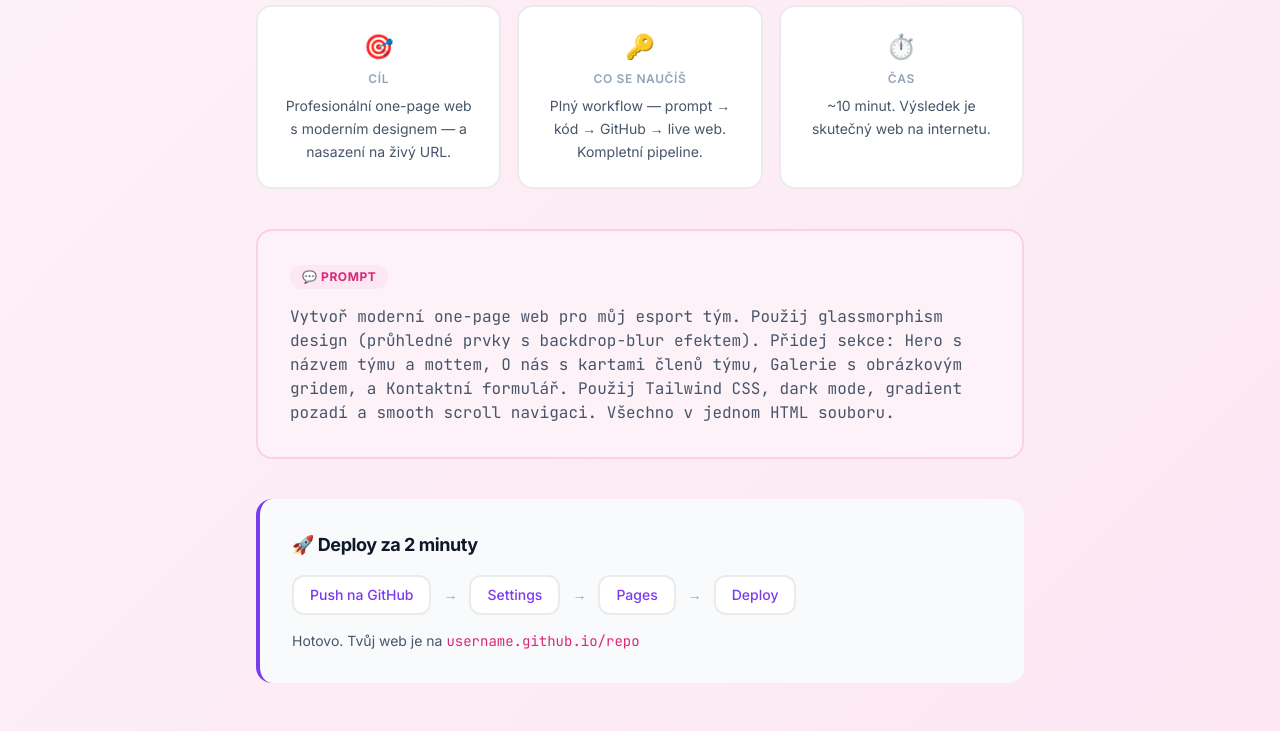
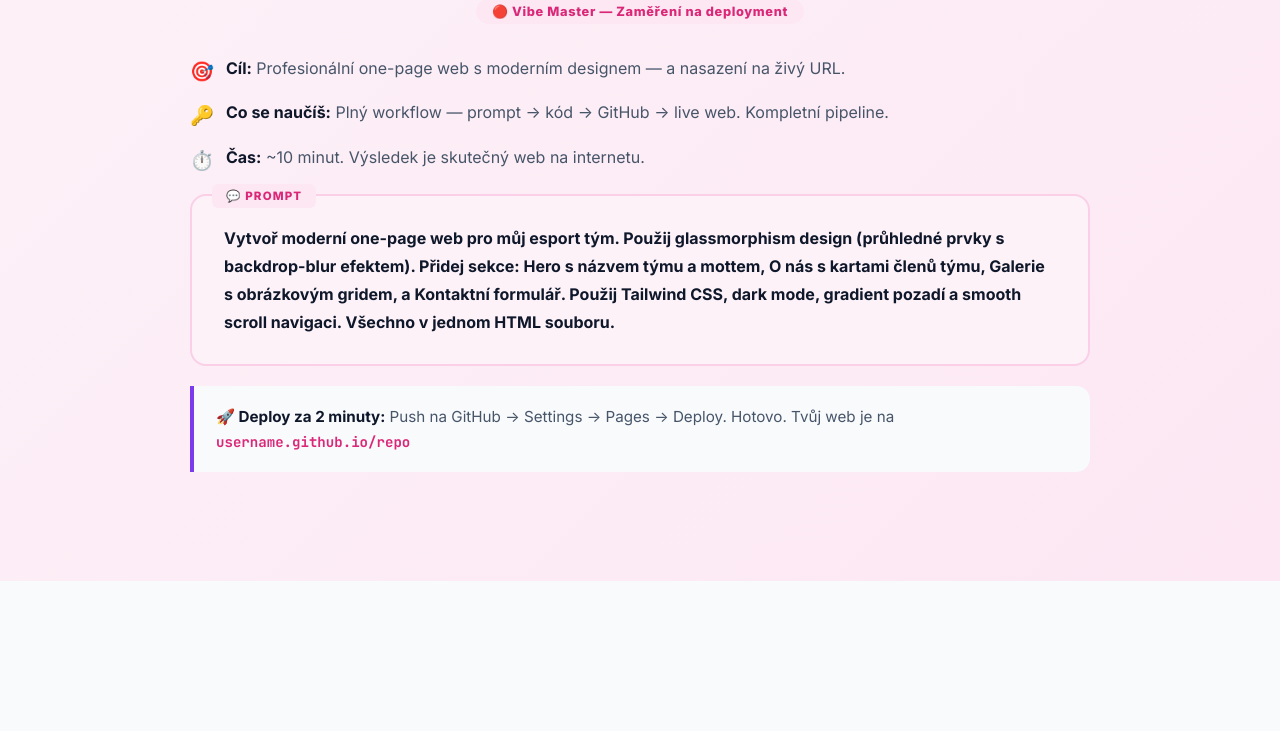
Before and after one commit to tmutina79-png/webova-stranka, a plain HTML site: page index.html in a window 1280 px wide. Shown: the part 219-950 px from the top of the page. After the commit the page ends 800 px from the top, so only its background shows below. Drawn offline with nearby package versions, Linux system fonts and the light colour scheme.

Commit message:
fix: přesná kopie slidu 11 z prezentace (stejné CSS, HTML, třídy)

```diff
--- a/index.html
+++ b/index.html
@@ -4,121 +4,258 @@
     <meta charset="UTF-8">
     <meta name="viewport" content="width=device-width, initial-scale=1.0">
     <title>🌐 Projekt 4: Landing Page</title>
-    <script src="https://cdn.tailwindcss.com"></script>
     <link rel="preconnect" href="https://fonts.googleapis.com">
     <link href="https://fonts.googleapis.com/css2?family=Inter:wght@300;400;500;600;700;800;900&family=JetBrains+Mono:wght@400;700&display=swap" rel="stylesheet">
     <style>
-        * { font-family: 'Inter', sans-serif; }
+        /* ═══════════════════════════════════════════
+           RESET & BASE — LIGHT MODE
+        ═══════════════════════════════════════════ */
+        *, *::before, *::after { margin: 0; padding: 0; box-sizing: border-box; }
+
+        :root {
+            --bg-main: #f8fafc;
+            --bg-slide: #ffffff;
+            --bg-card: rgba(0,0,0,0.03);
+            --bg-card-hover: rgba(0,0,0,0.06);
+            --accent-purple: #7c3aed;
+            --accent-blue: #2563eb;
+            --accent-cyan: #0891b2;
+            --accent-green: #16a34a;
+            --accent-pink: #db2777;
+            --accent-orange: #ea580c;
+            --accent-yellow: #ca8a04;
+            --accent-red: #dc2626;
+            --text-primary: #0f172a;
+            --text-secondary: #475569;
+            --text-muted: #94a3b8;
+            --border: rgba(0,0,0,0.08);
+            --border-strong: rgba(0,0,0,0.12);
+            --glass: rgba(255,255,255,0.7);
+            --glass-border: rgba(0,0,0,0.06);
+            --radius: 16px;
+        }
+
+        html { font-size: 16px; }
+
         body {
-            background: #f8fafc;
+            font-family: 'Inter', -apple-system, sans-serif;
+            background: var(--bg-main);
+            color: var(--text-primary);
+            min-height: 100vh;
+            width: 100%;
+        }
+
+        /* ═══════════════════════════════════════════
+           SLIDE BACKGROUND
+        ═══════════════════════════════════════════ */
+        .slide--pink {
+            background: linear-gradient(135deg, #fdf2f8 0%, #fce7f3 100%);
+        }
+
+        .slide {
+            display: flex;
+            flex-direction: column;
+            justify-content: center;
+            align-items: center;
+            padding: 60px 80px;
             min-height: 100vh;
         }
-        .slide-bg {
-            background: linear-gradient(135deg, #fdf2f8 0%, #fce7f3 100%);
+
+        /* ═══════════════════════════════════════════
+           TYPOGRAPHY
+        ═══════════════════════════════════════════ */
+        .slide-title {
+            font-size: clamp(2rem, 4vw, 3.2rem);
+            font-weight: 800;
+            line-height: 1.15;
+            letter-spacing: -0.02em;
+            margin-bottom: 16px;
+            color: var(--text-primary);
         }
-        .card {
-            background: #ffffff;
-            border: 2px solid rgba(0,0,0,0.08);
-            transition: all 0.3s ease;
+
+        .tag {
+            display: inline-block;
+            padding: 6px 18px;
+            border-radius: 100px;
+            font-size: 0.85rem;
+            font-weight: 700;
+            letter-spacing: 0.05em;
+            text-transform: uppercase;
+            margin-bottom: 20px;
         }
-        .card:hover {
-            border-color: rgba(0,0,0,0.12);
-            box-shadow: 0 4px 12px rgba(0,0,0,0.08);
+
+        .tag--pink { background: #fce7f3; color: var(--accent-pink); }
+
+        /* ═══════════════════════════════════════════
+           LAYOUT COMPONENTS
+        ═══════════════════════════════════════════ */
+        .content-wrapper {
+            width: 100%;
+            max-width: 900px;
         }
-        .gradient-text {
-            background: linear-gradient(135deg, #7c3aed, #2563eb, #0891b2);
-            -webkit-background-clip: text;
-            -webkit-text-fill-color: transparent;
-            background-clip: text;
+
+        /* Bullet list */
+        .bullet-list {
+            list-style: none;
+            display: flex;
+            flex-direction: column;
+            gap: 14px;
         }
+
+        .bullet-list li {
+            display: flex;
+            align-items: flex-start;
+            gap: 12px;
+            font-size: 1rem;
+            line-height: 1.55;
+            color: var(--text-secondary);
+        }
+
+        .bullet-list li .bullet-icon {
+            flex-shrink: 0;
+            font-size: 1.2rem;
+            margin-top: 1px;
+        }
+
+        .bullet-list li strong {
+            color: var(--text-primary);
+        }
+
+        /* Prompt box */
         .prompt-box {
+            border-radius: var(--radius);
+            padding: 28px 32px;
+            font-size: 1rem;
+            line-height: 1.75;
+            color: var(--text-primary);
+            position: relative;
+            margin-top: 18px;
+            font-weight: 500;
+        }
+
+        .prompt-box::before {
+            content: '💬 Prompt';
+            position: absolute;
+            top: -12px;
+            left: 20px;
+            padding: 2px 14px;
+            font-size: 0.72rem;
+            font-weight: 800;
+            letter-spacing: 0.1em;
+            text-transform: uppercase;
+            border-radius: 6px;
+        }
+
+        .prompt-box.pink-prompt {
             background: #fdf2f8;
             border: 2px solid #fbcfe8;
         }
-        .prompt-box-label {
-            color: #db2777;
-            background: #fce7f3;
+        .prompt-box.pink-prompt::before { color: var(--accent-pink); background: #fce7f3; }
+
+        /* Difficulty badge */
+        .difficulty {
+            display: inline-flex;
+            align-items: center;
+            gap: 6px;
+            padding: 5px 16px;
+            border-radius: 100px;
+            font-size: 0.8rem;
+            font-weight: 800;
+            letter-spacing: 0.05em;
         }
+
+        .difficulty--hard { background: #fce7f3; color: var(--accent-pink); }
+
+        /* Highlight box */
         .highlight-box {
             background: #f8fafc;
-            border-left: 4px solid #7c3aed;
+            border-left: 4px solid var(--accent-purple);
+            padding: 18px 22px;
+            border-radius: 0 14px 14px 0;
+            margin: 14px 0;
         }
-        .tag {
-            background: #fce7f3;
-            color: #db2777;
+
+        .highlight-box p {
+            font-size: 0.95rem;
+            color: var(--text-secondary);
+            line-height: 1.65;
+        }
+
+        /* ═══════════════════════════════════════════
+           HELPERS
+        ═══════════════════════════════════════════ */
+        .centered {
+            display: flex;
+            flex-direction: column;
+            align-items: center;
+            text-align: center;
+        }
+
+        .left-align { text-align: left; }
+        .mt-20 { margin-top: 20px; }
+        .mt-32 { margin-top: 32px; }
+        .mb-16 { margin-bottom: 16px; }
+
+        /* ═══════════════════════════════════════════
+           ANIMATIONS
+        ═══════════════════════════════════════════ */
+        .fade-in        { animation: childFade 0.5s 0.05s ease both; }
+        .fade-in-delay-1 { animation: childFade 0.5s 0.18s ease both; }
+        .fade-in-delay-2 { animation: childFade 0.5s 0.32s ease both; }
+        .fade-in-delay-3 { animation: childFade 0.5s 0.46s ease both; }
+
+        @keyframes childFade {
+            from { opacity: 0; transform: translateY(14px); }
+            to   { opacity: 1; transform: translateY(0); }
+        }
+
+        /* ═══════════════════════════════════════════
+           RESPONSIVE
+        ═══════════════════════════════════════════ */
+        @media (max-width: 900px) {
+            .slide { padding: 40px 32px; }
         }
     </style>
 </head>
-<body class="antialiased">
+<body>
 
-    <div class="slide-bg min-h-screen flex items-center justify-center p-6 md:p-12">
-        <div class="max-w-3xl w-full">
-
-            <!-- Hlavička -->
-            <div class="text-center mb-12">
-                <p class="text-sm font-semibold tracking-widest uppercase mb-3" style="color: #db2777;">Praktická část</p>
-                <h1 class="text-4xl md:text-5xl font-bold tracking-tight mb-4" style="color: #0f172a;">
-                    🌐 Projekt 4: <span class="gradient-text">Landing Page</span>
-                </h1>
-                <span class="tag inline-block text-sm font-semibold px-4 py-1.5 rounded-full">
-                    🔴 Vibe Master — Zaměření na deployment
-                </span>
+    <section class="slide slide--pink">
+        <div class="content-wrapper">
+            <div class="centered">
+                <span class="tag tag--pink fade-in">Praktická část</span>
+                <h2 class="slide-title fade-in-delay-1">🌐 Projekt 4: Landing Page</h2>
+                <span class="difficulty difficulty--hard fade-in-delay-1">🔴 Vibe Master — Zaměření na deployment</span>
             </div>
 
-            <!-- Info karty -->
-            <div class="grid grid-cols-1 md:grid-cols-3 gap-4 mb-10">
-                <div class="card rounded-2xl p-6 text-center">
-                    <p class="text-2xl mb-2">🎯</p>
-                    <p class="text-xs font-semibold uppercase tracking-wider mb-2" style="color: #94a3b8;">Cíl</p>
-                    <p class="text-sm leading-relaxed" style="color: #475569;">Profesionální one-page web s moderním designem — a nasazení na živý URL.</p>
+            <div class="left-align mt-32 fade-in-delay-2">
+                <ul class="bullet-list mb-16">
+                    <li>
+                        <span class="bullet-icon">🎯</span>
+                        <span><strong>Cíl:</strong> Profesionální one-page web s moderním designem — a nasazení na živý URL.</span>
+                    </li>
+                    <li>
+                        <span class="bullet-icon">🔑</span>
+                        <span><strong>Co se naučíš:</strong> Plný workflow — prompt → kód → GitHub → live web. Kompletní pipeline.</span>
+                    </li>
+                    <li>
+                        <span class="bullet-icon">⏱️</span>
+                        <span><strong>Čas:</strong> ~10 minut. Výsledek je skutečný web na internetu.</span>
+                    </li>
+                </ul>
+
+                <div class="prompt-box pink-prompt">
+                    <strong>Vytvoř moderní one-page web pro můj esport tým. Použij glassmorphism design (průhledné prvky s backdrop-blur efektem). Přidej sekce: Hero s názvem týmu a mottem, O nás s kartami členů týmu, Galerie s obrázkovým gridem, a Kontaktní formulář. Použij Tailwind CSS, dark mode, gradient pozadí a smooth scroll navigaci. Všechno v jednom HTML souboru.</strong>
                 </div>
-                <div class="card rounded-2xl p-6 text-center">
-                    <p class="text-2xl mb-2">🔑</p>
-                    <p class="text-xs font-semibold uppercase tracking-wider mb-2" style="color: #94a3b8;">Co se naučíš</p>
-                    <p class="text-sm leading-relaxed" style="color: #475569;">Plný workflow — prompt → kód → GitHub → live web. Kompletní pipeline.</p>
-                </div>
-                <div class="card rounded-2xl p-6 text-center">
-                    <p class="text-2xl mb-2">⏱️</p>
-                    <p class="text-xs font-semibold uppercase tracking-wider mb-2" style="color: #94a3b8;">Čas</p>
-                    <p class="text-sm leading-relaxed" style="color: #475569;">~10 minut. Výsledek je skutečný web na internetu.</p>
-                </div>
-            </div>
 
-            <!-- Prompt box -->
-            <div class="mb-10">
-                <div class="prompt-box rounded-2xl p-6 md:p-8 relative">
-                    <span class="prompt-box-label inline-block text-xs font-bold uppercase tracking-wider px-3 py-1 rounded-full mb-4">💬 Prompt</span>
-                    <p class="text-sm md:text-base leading-relaxed" style="color: #475569; font-family: 'JetBrains Mono', monospace;">
-                        Vytvoř moderní one-page web pro můj esport tým. Použij glassmorphism design
-                        (průhledné prvky s backdrop-blur efektem). Přidej sekce: Hero s názvem týmu a
-                        mottem, O nás s kartami členů týmu, Galerie s obrázkovým gridem, a Kontaktní formulář.
-                        Použij Tailwind CSS, dark mode, gradient pozadí a smooth scroll navigaci.
-                        Všechno v jednom HTML souboru.
+                <div class="highlight-box mt-20 fade-in-delay-3">
+                    <p>
+                        <strong style="color:var(--text-primary);">🚀 Deploy za 2 minuty:</strong>
+                        Push na GitHub → Settings → Pages → Deploy. Hotovo. Tvůj web je na <span style="color:var(--accent-pink);font-weight:700;font-family:'JetBrains Mono',monospace;font-size:0.88rem;">username.github.io/repo</span>
                     </p>
                 </div>
             </div>
-
-            <!-- Deploy info -->
-            <div class="highlight-box rounded-2xl p-6 md:p-8">
-                <h2 class="text-lg font-bold tracking-tight mb-4" style="color: #0f172a;">
-                    🚀 Deploy za 2 minuty
-                </h2>
-                <div class="flex flex-wrap items-center gap-3 text-sm">
-                    <span class="card rounded-xl px-4 py-2 font-medium" style="color: #7c3aed;">Push na GitHub</span>
-                    <span style="color: #94a3b8;">→</span>
-                    <span class="card rounded-xl px-4 py-2 font-medium" style="color: #7c3aed;">Settings</span>
-                    <span style="color: #94a3b8;">→</span>
-                    <span class="card rounded-xl px-4 py-2 font-medium" style="color: #7c3aed;">Pages</span>
-                    <span style="color: #94a3b8;">→</span>
-                    <span class="card rounded-xl px-4 py-2 font-medium" style="color: #7c3aed;">Deploy</span>
-                </div>
-                <p class="text-sm mt-4" style="color: #475569;">
-                    Hotovo. Tvůj web je na <span style="color: #db2777; font-family: 'JetBrains Mono', monospace; font-weight: 500;">username.github.io/repo</span>
-                </p>
-            </div>
-
         </div>
-    </div>
+    </section>
 
 </body>
 </html>
```
